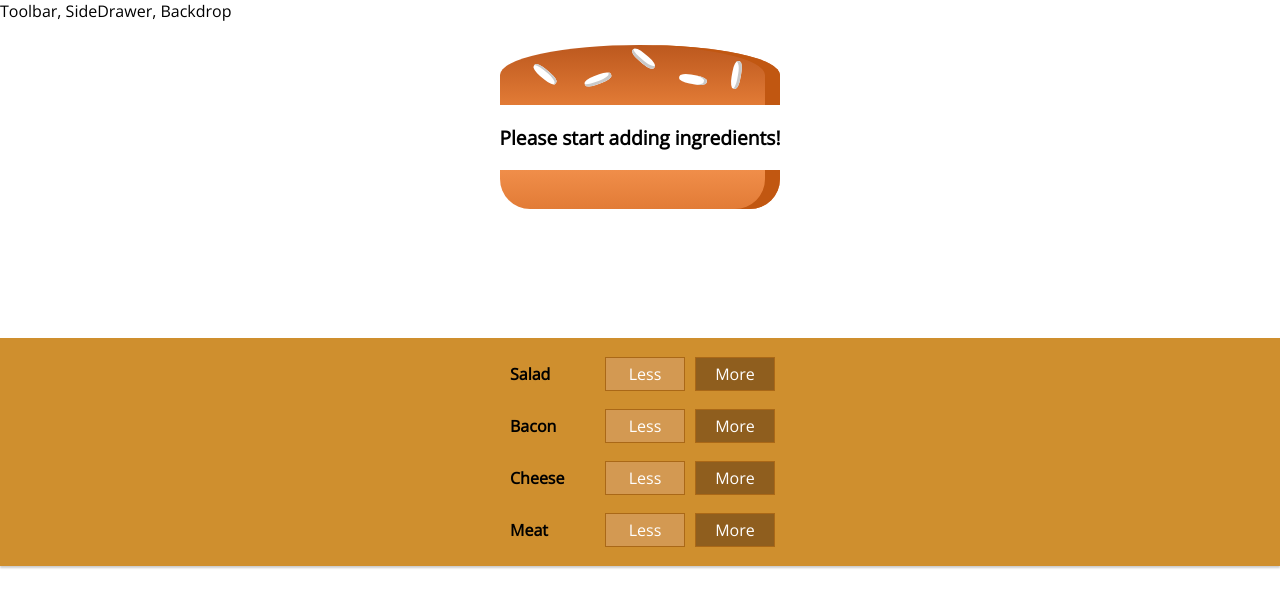
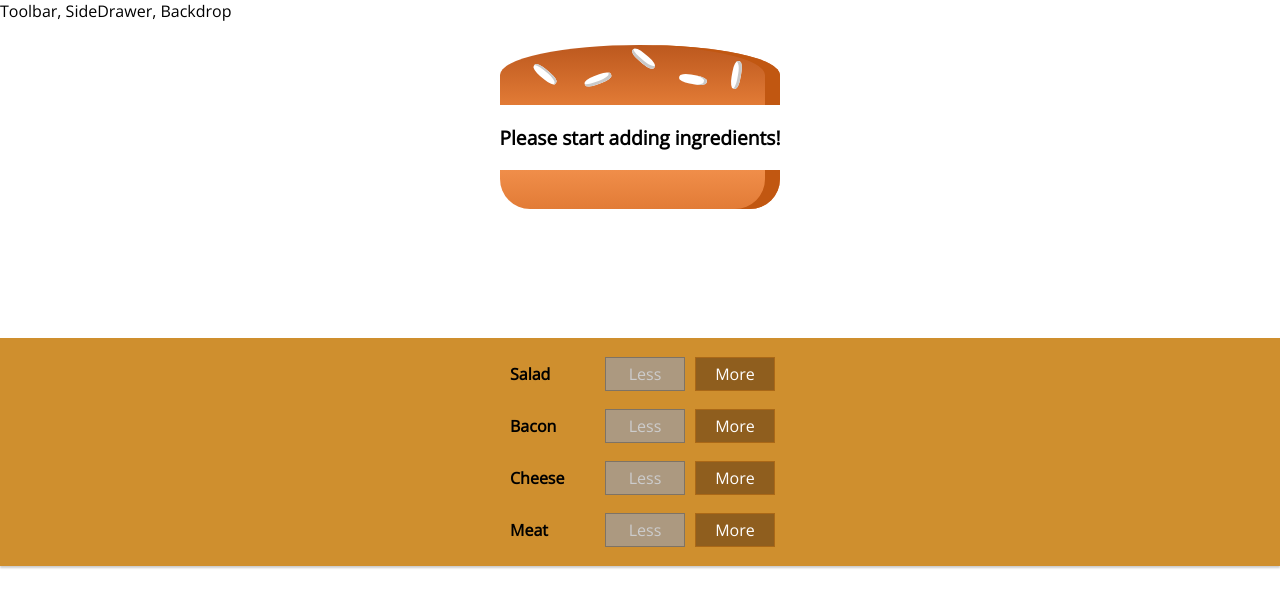
Before and after one commit to xugetsu/Burger-Builder, a React app: page / in a window 1280 px wide. Shown: the top 608 px of the page. Built offline with nearby package versions, Linux system fonts and the light colour scheme.

Commit message:
remove Ingredients safely

```diff
--- a/src/components/Burger/BuildControls/BuildControl/BuildControl.jsx
+++ b/src/components/Burger/BuildControls/BuildControl/BuildControl.jsx
@@ -5,9 +5,13 @@ const buildControl = (props) => {
     return (
         <div className = {classes.BuildControl} >
             <div className = {classes.Label}>{props.label}</div>
-            <button className = {classes.Less}>Less</button>
-            <button className = {classes.More}
-                    onClick = {props.addIngredient}>More</button>
+            <button
+                className = {classes.Less}
+                onClick = {props.removeIngredient}
+                disabled = {props.disabled}>Less</button>
+            <button
+                className = {classes.More}
+                onClick = {props.addIngredient}>More</button>
         </div>
     );
 }
--- a/src/components/Burger/BuildControls/BuildControls.jsx
+++ b/src/components/Burger/BuildControls/BuildControls.jsx
@@ -16,7 +16,9 @@ const buildControls = (props) => {
                 <BuildControl
                     key = {ctrl.label}
                     label={ctrl.label}
-                    addIngredient = {() => props.addIngredient(ctrl.type)} />
+                    addIngredient = {() => props.addIngredient(ctrl.type)}
+                    removeIngredient = {() => props.removeIngredient(ctrl.type)}
+                    disabled = {props.disabled[ctrl.type]} />
             ))}
         </div>
     );
--- a/src/containers/BurgerBuilder/BurgerBuilder.jsx
+++ b/src/containers/BurgerBuilder/BurgerBuilder.jsx
@@ -33,13 +33,33 @@ class BurgerBuilder extends Component {
         })
     }
     removeIngredientHandler = (type) => {
-
+        const oldCount = this.state.ingredients[type];
+        if (!oldCount){return;}
+        const updatedCount = oldCount - 1;
+        const updatedIngredients = {
+            ...this.state.ingredients
+        };
+        updatedIngredients[type] = updatedCount;
+        const newPrice = this.state.totalPrice - INGREDIENT_PRICES[type];
+        this.setState({
+            ingredients: updatedIngredients,
+            totalPrice: newPrice,
+        })
     }
     render () {
+        const disableInfo = {
+            ...this.state.ingredients
+        };
+        for (let key in disableInfo){
+            disableInfo[key] = disableInfo[key] <= 0
+        }
         return (
             <A>
                 <Burger ingredients = {this.state.ingredients} />
-                <BuildControls addIngredient = {(type) => this.addIngredientHandler(type)}/>
+                <BuildControls
+                    disabled = {disableInfo}
+                    addIngredient = {(type) => this.addIngredientHandler(type)}
+                    removeIngredient = {(type) => this.removeIngredientHandler(type)}/>
             </A>
         );
     }
```
